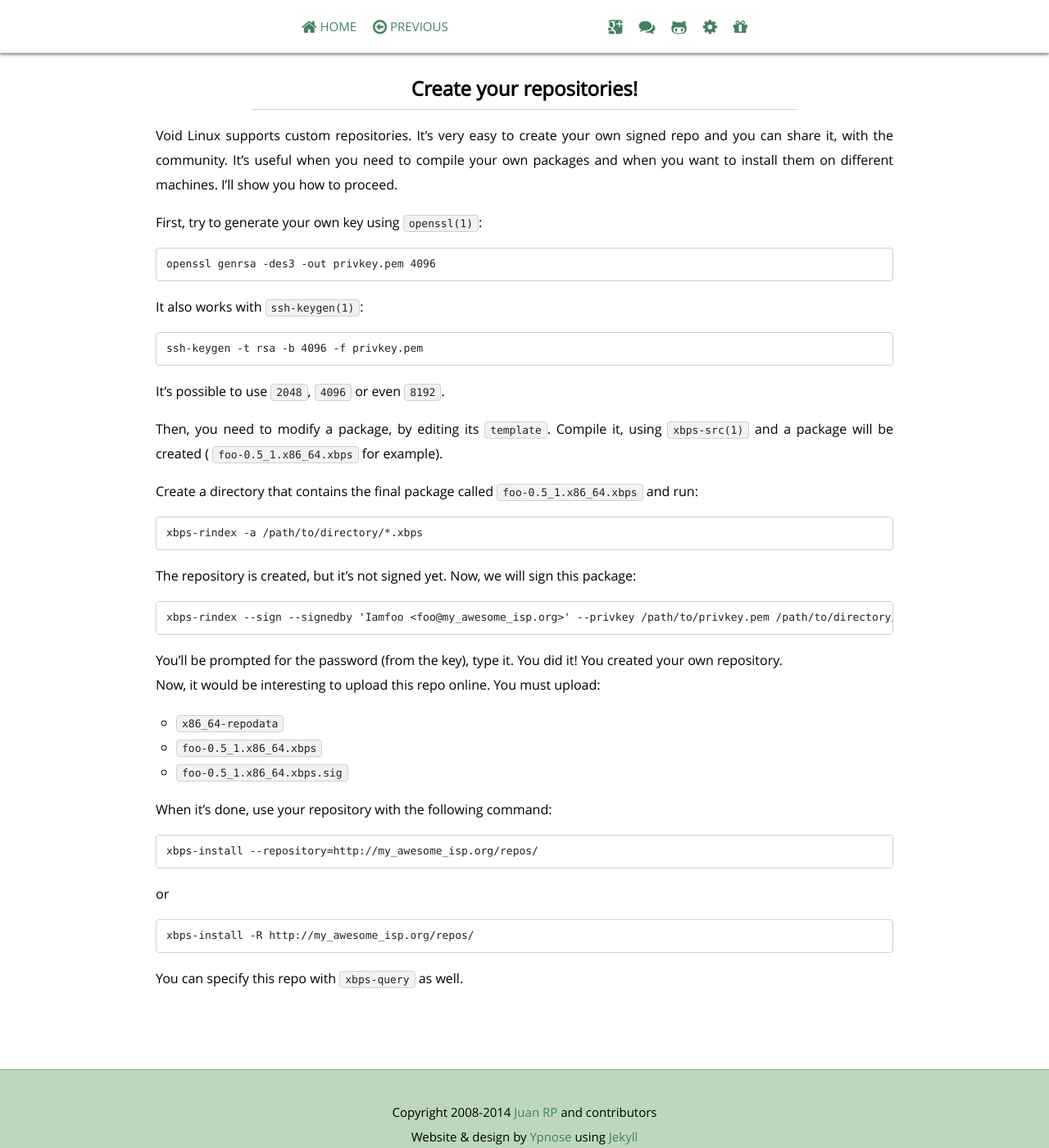
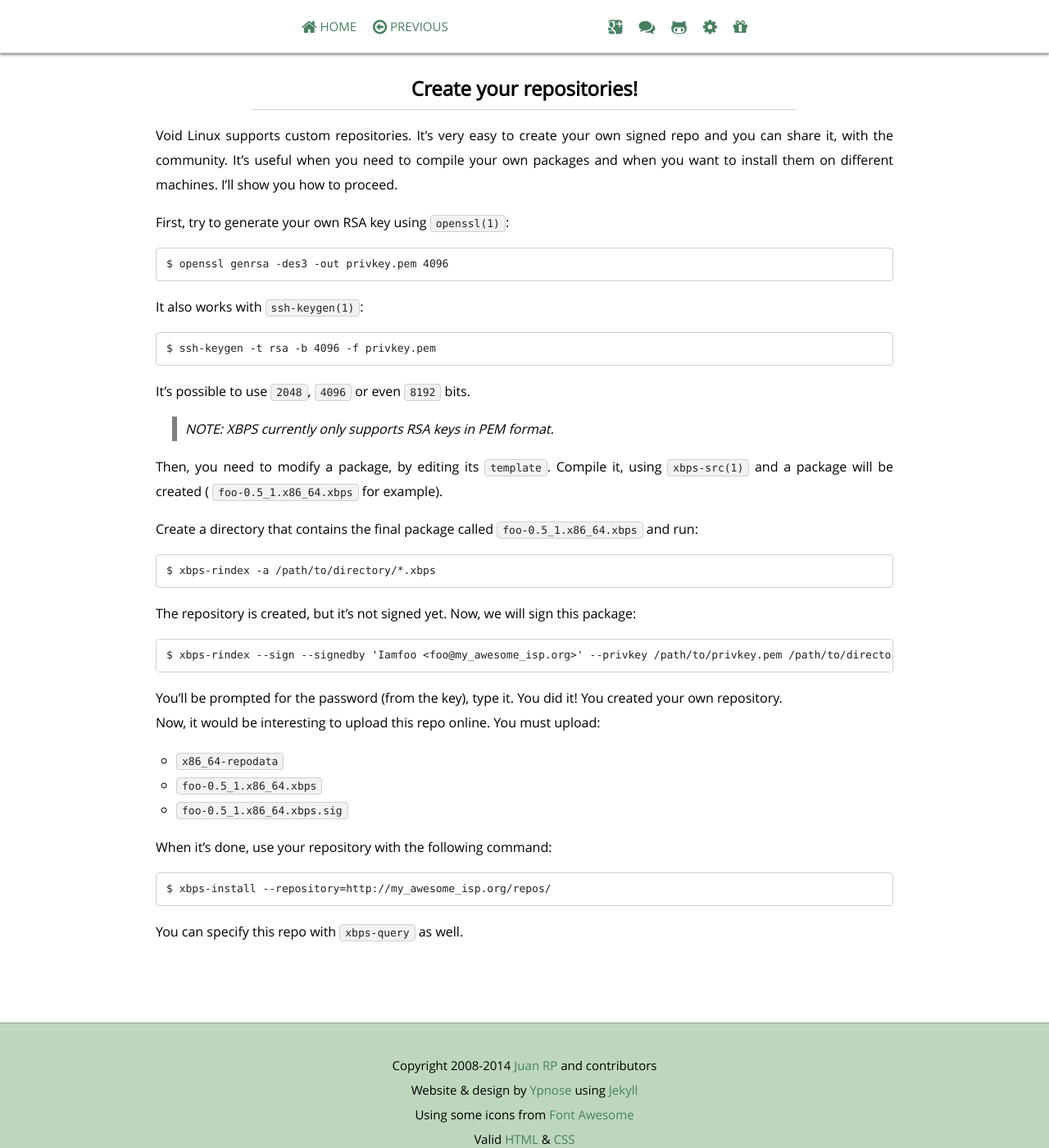
Before and after one commit to void-linux/void-linux.github.io, a Jekyll site: the page built from _posts/2014-01-03-create-repos.markdown, in a window 1280 px wide and 1400 px high, scrolled down 414 px. Shown: the whole window at 82% size. Built offline with Jekyll 4.4.1, drawn with Linux system fonts in a browser that asks for light colours; Markdown is read by kramdown in place of the engine named in the settings; comment, search, counter and statistics services are not loaded.

Commit message:
create-repos-post: misc tweaks.

```diff
--- a/_posts/2014-01-03-create-repos.markdown
+++ b/_posts/2014-01-03-create-repos.markdown
@@ -10,26 +10,28 @@ and you can share it, with the community. It's useful when you need to compile
 your own packages and when you want to install them on different machines.
 I'll show you how to proceed.
 
-First, try to generate your own key using `openssl(1)`:
+First, try to generate your own RSA key using `openssl(1)`:
 
-	openssl genrsa -des3 -out privkey.pem 4096
+	$ openssl genrsa -des3 -out privkey.pem 4096
 
 It also works with `ssh-keygen(1)`:
 
-	ssh-keygen -t rsa -b 4096 -f privkey.pem
+	$ ssh-keygen -t rsa -b 4096 -f privkey.pem
 
-It's possible to use `2048`, `4096` or even `8192`.
+It's possible to use `2048`, `4096` or even `8192` bits.
+
+> NOTE: XBPS currently only supports RSA keys in PEM format.
 
 Then, you need to modify a package, by editing its `template`. Compile it, using `xbps-src(1)` and a
 package will be created ( `foo-0.5_1.x86_64.xbps` for example).
 
 Create a directory that contains the final package called `foo-0.5_1.x86_64.xbps` and run:
 
-	xbps-rindex -a /path/to/directory/*.xbps
+	$ xbps-rindex -a /path/to/directory/*.xbps
 
 The repository is created, but it's not signed yet. Now, we will sign this package:
 
-	xbps-rindex --sign --signedby 'Iamfoo <foo@my_awesome_isp.org>' --privkey /path/to/privkey.pem /path/to/directory/
+	$ xbps-rindex --sign --signedby 'Iamfoo <foo@my_awesome_isp.org>' --privkey /path/to/privkey.pem /path/to/directory/
 
 You'll be prompted for the password (from the key), type it. You did it! You created your own repository.
 Now, it would be interesting to upload this repo online. You must upload:
@@ -40,10 +42,6 @@ Now, it would be interesting to upload this repo online. You must upload:
 
 When it's done, use your repository with the following command:
 
-	xbps-install --repository=http://my_awesome_isp.org/repos/
-
-or
-
-	xbps-install -R http://my_awesome_isp.org/repos/
+	$ xbps-install --repository=http://my_awesome_isp.org/repos/
 
 You can specify this repo with `xbps-query` as well.
```
